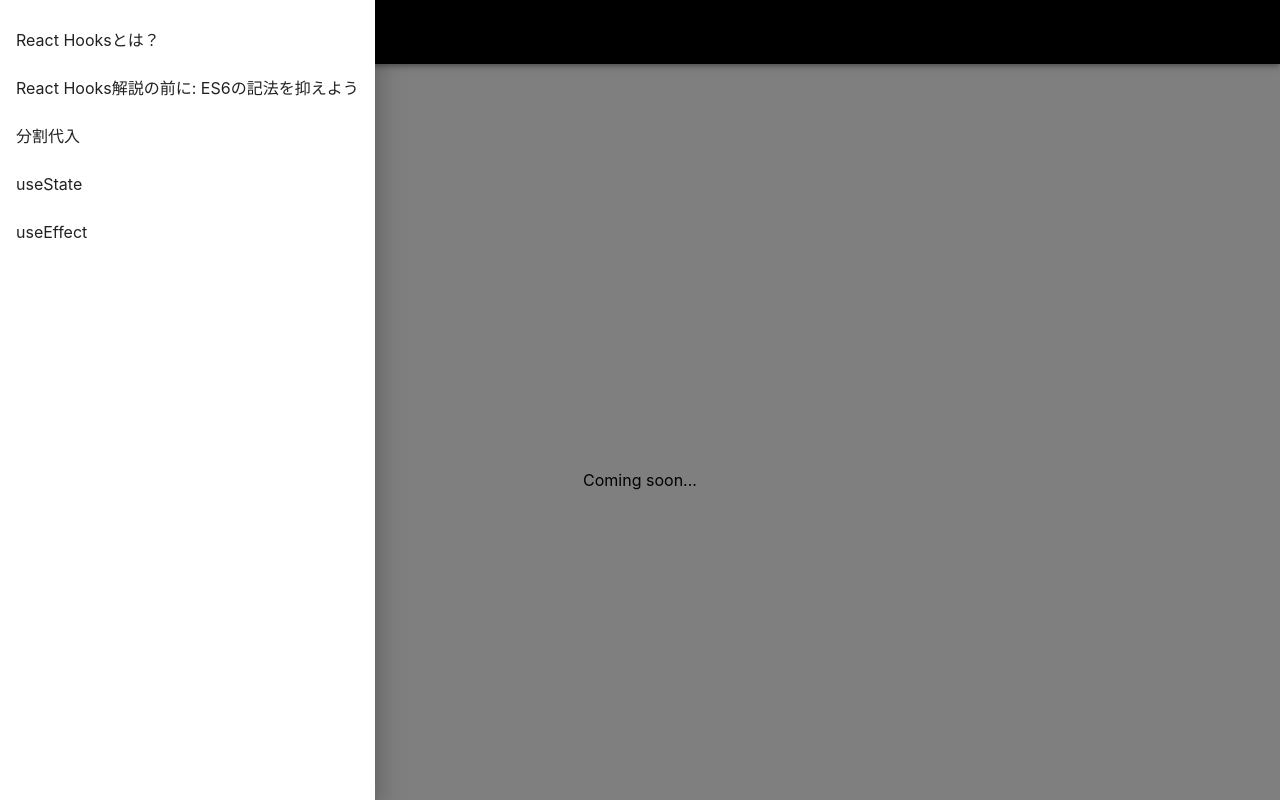
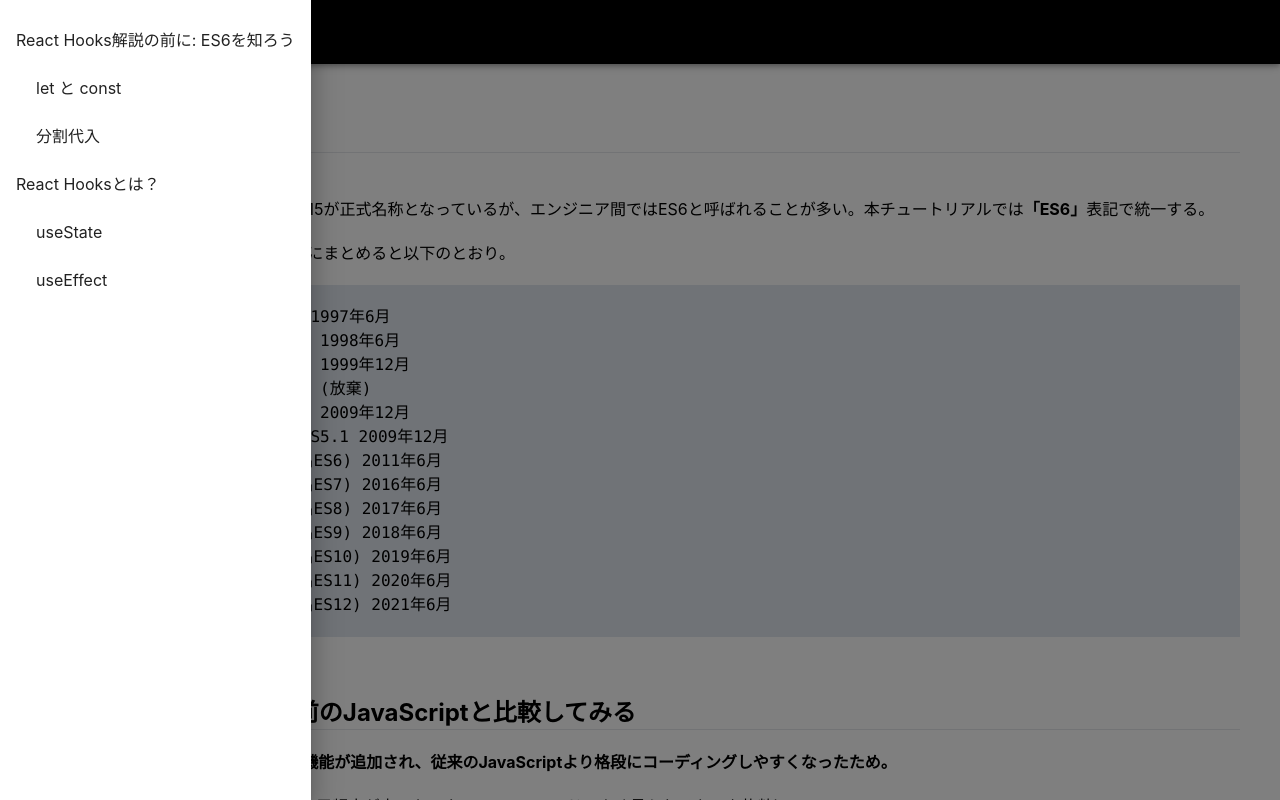
Before and after one commit to Teppeichang/react_hooks_tutorial, a React (Create React App) app: page /about-es6 in a window 1280 px wide. Both pictures are taken after a click on the button "menu". Shown: the top 800 px of the page. Built offline with nearby package versions, Linux system fonts and the light colour scheme.

Commit message:
Add: ES6解説ページ

```diff
--- a/src/App.jsx
+++ b/src/App.jsx
@@ -4,6 +4,7 @@
 import Top from "./pages/Top";
 import AboutHooks from "./pages/AboutHooks";
 import AboutES6 from "./pages/AboutES6";
+import LetAndConst from "./pages/LetAndConst";
 import DestructuringAssignment from "./pages/DestructuringAssignment";
 import UseStatePage from "./pages/UseStatePage";
 import UseEffectPage from "./pages/UseEffectPage";
@@ -14,9 +15,10 @@
       <Header />
       <Routes>
         <Route path="/" element={<Top />} />
+        <Route path="/about-es6" element={<AboutES6 />}/>
+        <Route path="/let-and-const" element={<LetAndConst />}/>
+        <Route path="/destructing-assignment" element={<DestructuringAssignment />}/>
         <Route path="/about-hooks" element={<AboutHooks />}/>
-        <Route path="/about-es6" element={<AboutES6 />}/>
-        <Route path="/destructing-assignment" element={<DestructuringAssignment />}/>
         <Route path="/usestate" element={<UseStatePage />} />
         <Route path="/useeffect" element={<UseEffectPage />} />
       </Routes>
--- a/src/components/Header.jsx
+++ b/src/components/Header.jsx
@@ -29,19 +29,22 @@
       </AppBar>
       <Drawer sx={{ width: 400 }} variant="temporary" open={open} onClose={handleToggle}>
         <List sx={{ display: "flex", flexDirection: "column", p: 2, lineHeight: 3 }}>
+          <Link to="/about-es6" className="hover:text-sky-400 hover:underline">
+            React Hooks解説の前に: ES6を知ろう
+          </Link>
+          <Link to="/let-and-const" className="hover:text-sky-400 hover:underline pl-5">
+            let と const
+          </Link>
+          <Link to="/destructing-assignment" className="hover:text-sky-400 hover:underline pl-5">
+            分割代入
+          </Link>
           <Link to="/about-hooks" className="hover:text-sky-400 hover:underline">
             React Hooksとは？
           </Link>
-          <Link to="/about-es6" className="hover:text-sky-400 hover:underline">
-            React Hooks解説の前に: ES6の記法を抑えよう
-          </Link>
-          <Link to="/destructing-assignment" className="hover:text-sky-400 hover:underline">
-            分割代入
-          </Link>
-          <Link to="/usestate" className="hover:text-sky-400 hover:underline">
+          <Link to="/usestate" className="hover:text-sky-400 hover:underline pl-5">
             useState
           </Link>
-          <Link to="/useeffect" className="hover:text-sky-400 hover:underline">
+          <Link to="/useeffect" className="hover:text-sky-400 hover:underline pl-5">
             useEffect
           </Link>
         </List>
--- a/src/pages/AboutES6.jsx
+++ b/src/pages/AboutES6.jsx
@@ -1,7 +1,43 @@
 const AboutES6 = () => {
   return (
-    <div className="my-20 flex flex-col justify-center items-center min-h-screen">
-      <h1>Coming soon...</h1>
+    <div className="my-20 p-10 flex flex-col min-h-screen">
+      <p className="text-2xl font-bold">ES6とは?</p>
+      <hr />
+      <p className="mt-5">ECMAScript 6th Editionのこと。</p>
+      <p>2015年に標準化されたことからES2015が正式名称となっているが、エンジニア間ではES6と呼ばれることが多い。本チュートリアルでは<span className="font-bold">「ES6」</span>表記で統一する。</p>
+      <p className="mt-5">ECMAScriptのこれまでの歴史を簡単にまとめると以下のとおり。</p>
+      <code className="bg-slate-200 block mt-5 mb-5 p-5">
+        ECMAScript 1st Edition	ES	1997年6月<br />
+        ECMAScript 2nd Edition	ES2	1998年6月<br />
+        ECMAScript 3rd Edition	ES3	1999年12月<br />
+        ECMAScript 4th Edition	ES4		(放棄)<br />
+        ECMAScript 5th Edition	ES5	2009年12月<br />
+        ECMAScript 5.1th Edition	ES5.1		2009年12月<br />
+        ECMAScript 2015	ES2015(別名ES6)		2011年6月<br />
+        ECMAScript 2016	ES2016(別名ES7)		2016年6月<br />
+        ECMAScript 2017	ES2017(別名ES8)	2017年6月<br />
+        ECMAScript 2018	ES2018(別名ES9)	2018年6月<br />
+        ECMAScript 2019	ES2019(別名ES10)	2019年6月<br />
+        ECMAScript 2020	ES2020(別名ES11)	2020年6月<br />
+        ECMAScript 2021	ES2021(別名ES12)	2021年6月
+      </code>
+      <p className="text-2xl font-bold mt-10">なぜES6なのか? ES6以前のJavaScriptと比較してみる</p>
+      <hr />
+      <p className="mt-5 font-bold">結論: ES6からES6以前にはなかった機能が追加され、従来のJavaScriptより格段にコーディングしやすくなったため。</p>
+      <p className="mt-5">ES6で追加された機能は以下の通り(使用頻度が高いものや、Reactのコードでよく見られるものを抜粋)</p>
+      <code className="bg-slate-200 block mt-5 mb-5 p-5">
+        局所変数 (let)<br />
+        定数 (const)<br />
+        クラス (class)<br />
+        テンプレート文字列 (`Hello ${ }`)<br />
+        モジュール (import, export)<br />
+        アロー関数 (={'>'})<br />
+        スプレッド構文 (...args)<br />
+        分割代入 ([x, y] = [10, 20])<br />
+        デフォルト引数 (function(x=0, y=0))<br />
+        Mapオブジェクト・mapメソッド
+      </code>
+      <p>また、近年の技術書籍やチュートリアル類がES6構文ベースで書かれていること、フレームワークやライブラリみたく流行やバージョン変更による構文の頻繁な変化を気にしなくて良いことから、学習にあたってのハードルが低いと言うこともES6のメリットである。</p>
     </div>
   )
 }
--- /dev/null
+++ b/src/pages/LetAndConst.jsx
@@ -0,0 +1,9 @@
+const LetAndConst = () => {
+  return (
+    <div className="my-20 p-10 min-h-screen">
+
+    </div>
+  )
+}
+
+export default LetAndConst
```
